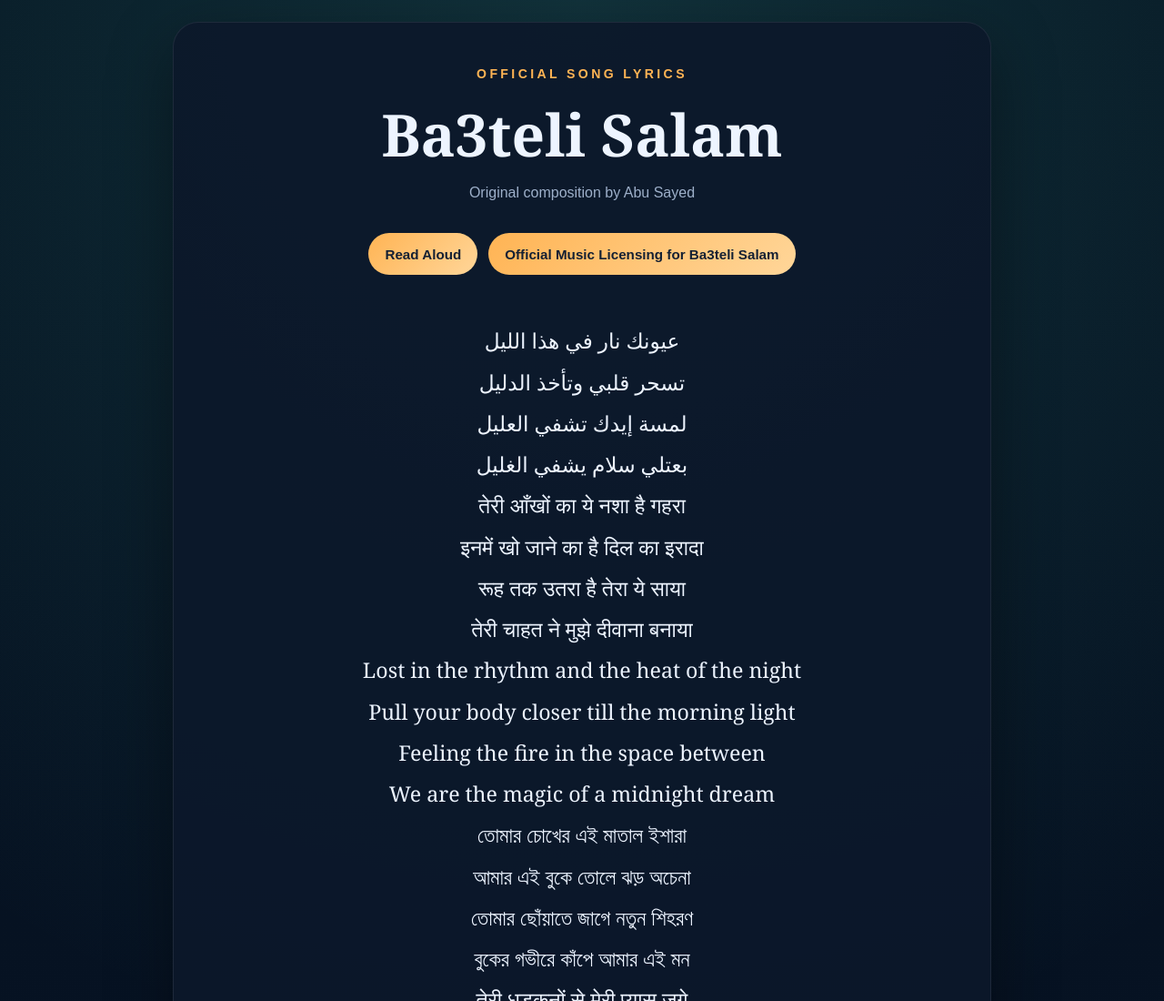
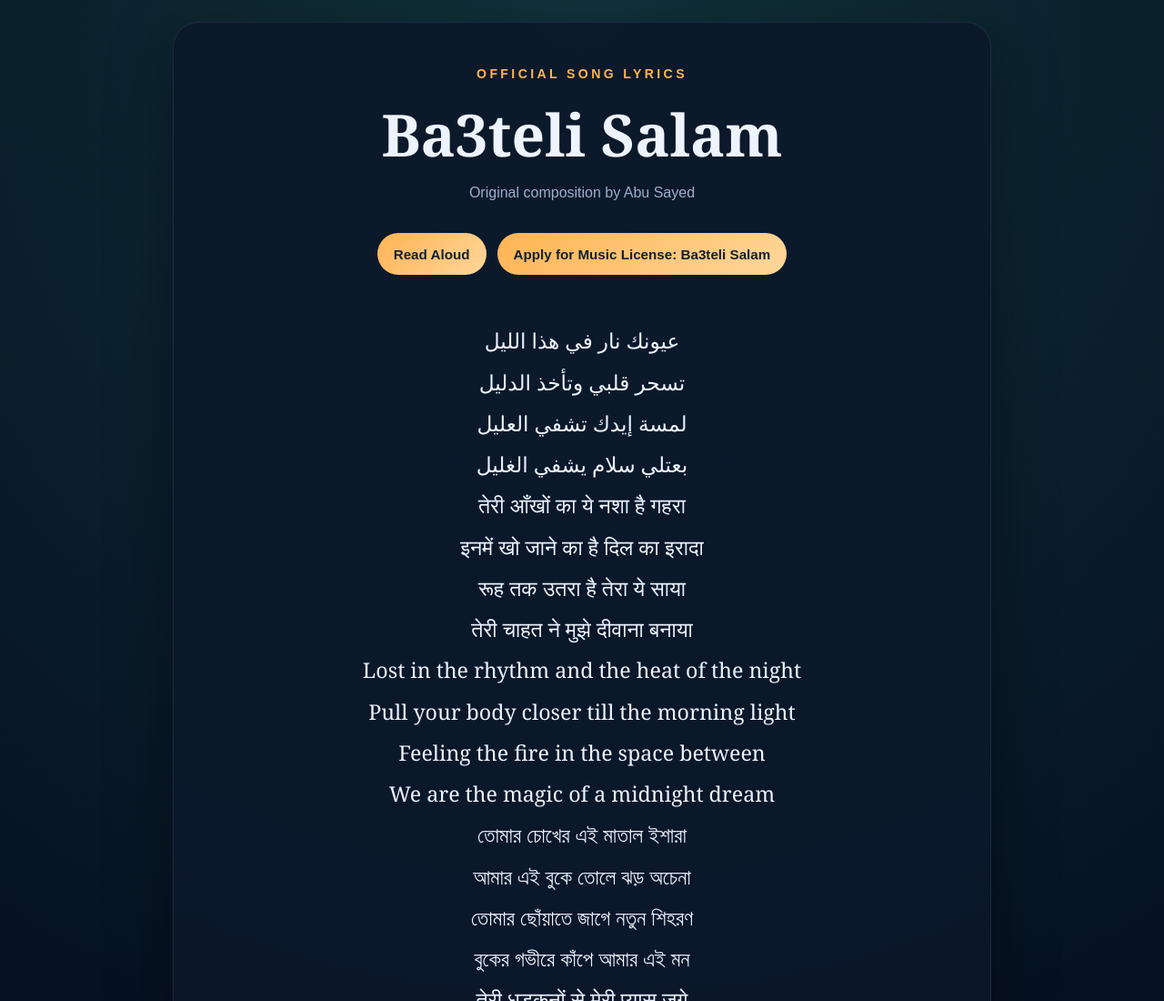
Before and after one commit to ImAbuSayed/ba3teli-salam, a plain HTML site: page index.html in a window 1280 px wide. Shown: the top 1100 px of the page at 91% size. Drawn offline with Linux system fonts and the light colour scheme.

Commit message:
feat: update song page

```diff
--- a/index.html
+++ b/index.html
@@ -537,7 +537,7 @@
 
         <div class="controls">
             <button class="btn-speak" id="speakBtn" title="Read the lyrics aloud"><span id="speakText">Read Aloud</span></button>
-            <a href="https://music.abusayed.com.bd/Licensing/" class="btn-license" title="Get licensing for this song" target="_blank">Official Music Licensing for Ba3teli Salam</a>
+            <a href="https://music.abusayed.com.bd/Licensing/" class="btn-license" title="Get licensing for this song" target="_blank">Apply for Music License: Ba3teli Salam</a>
 
         </div>
         <br>
```
